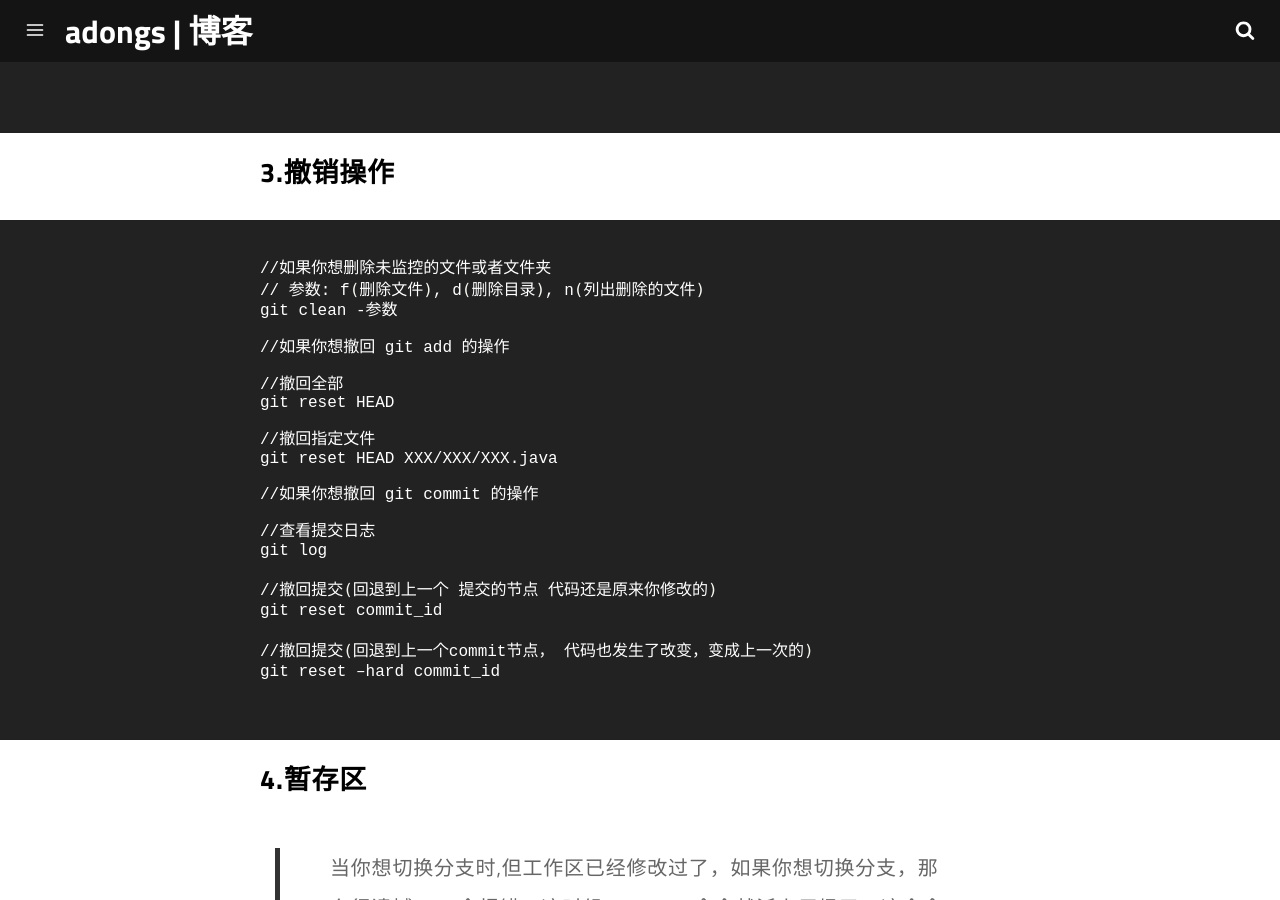
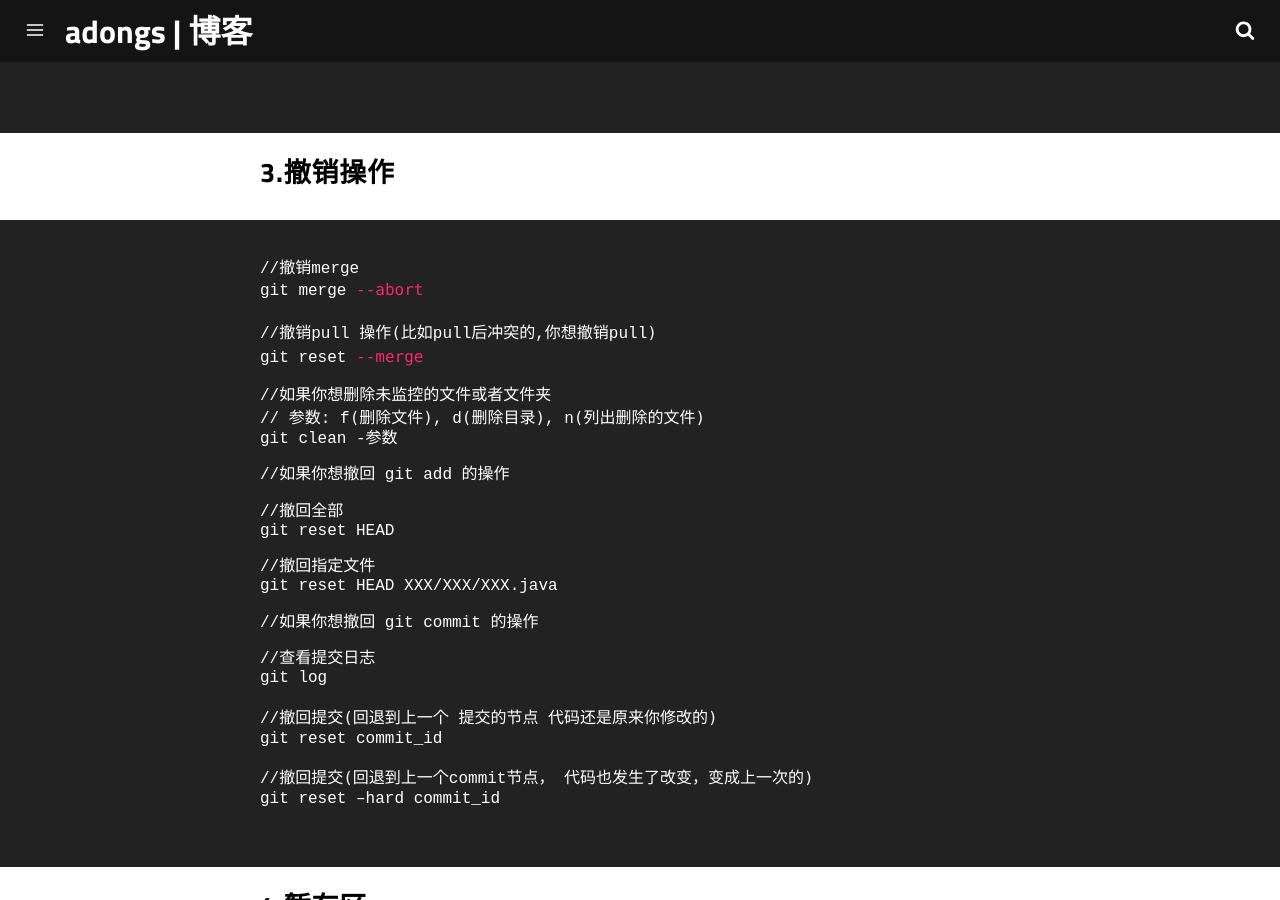
Before and after one commit to adongs/adongs.github.io, a Jekyll site: the page built from _posts/2018-05-21-git入门教学.md, in a window 1280 px wide and 900 px high, scrolled down 3303 px. Built offline with Jekyll 4.4.1, drawn with Linux system fonts in a browser that asks for light colours.

Commit message:
supplementary blog

````diff
--- a/_posts/2018-05-21-git入门教学.md
+++ b/_posts/2018-05-21-git入门教学.md
@@ -126,6 +126,12 @@ git push origin :refs/tags/标签名称
 ### 3.撤销操作
 
 ```shell
+//撤销merge
+git merge --abort
+
+//撤销pull 操作(比如pull后冲突的,你想撤销pull)
+git reset --merge
+
 //如果你想删除未监控的文件或者文件夹
 // 参数: f(删除文件), d(删除目录), n(列出删除的文件)
 git clean -参数
````
